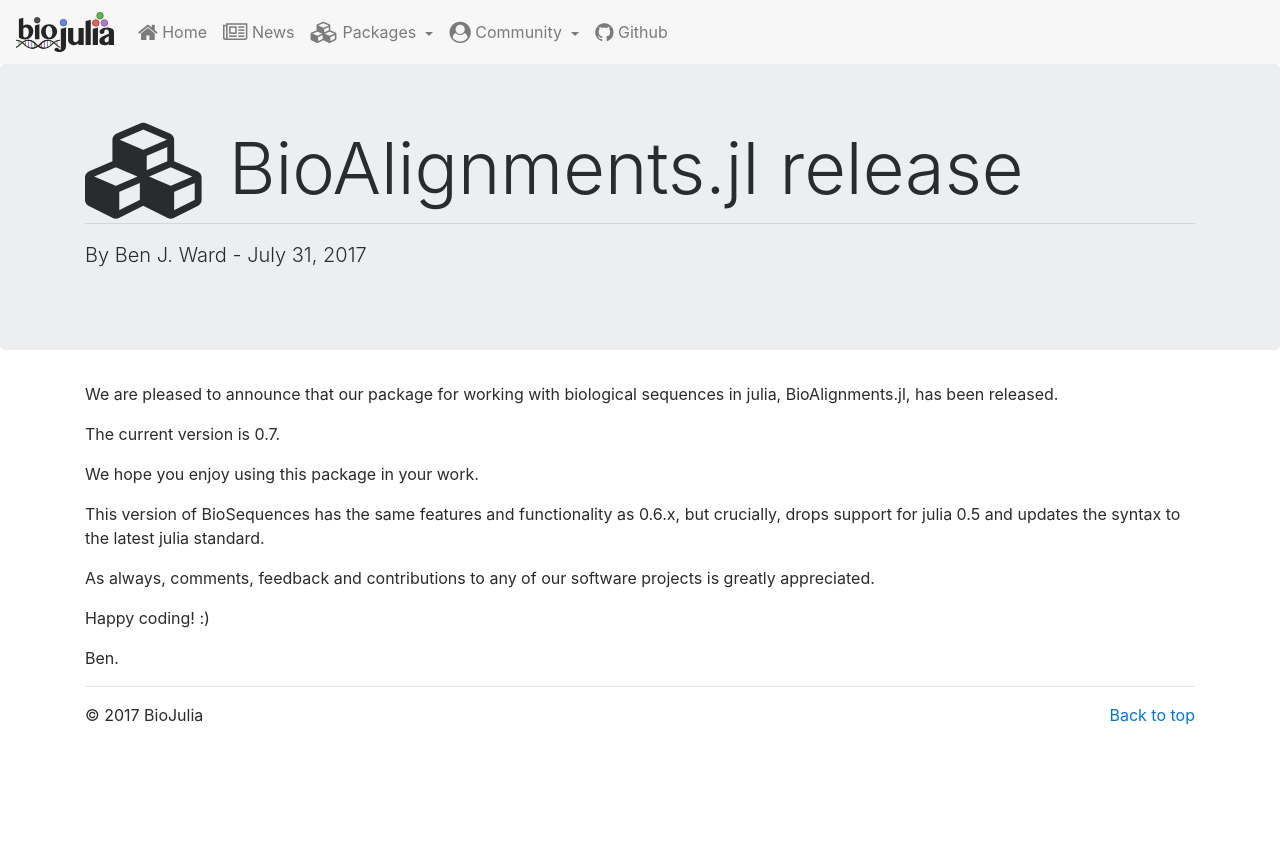
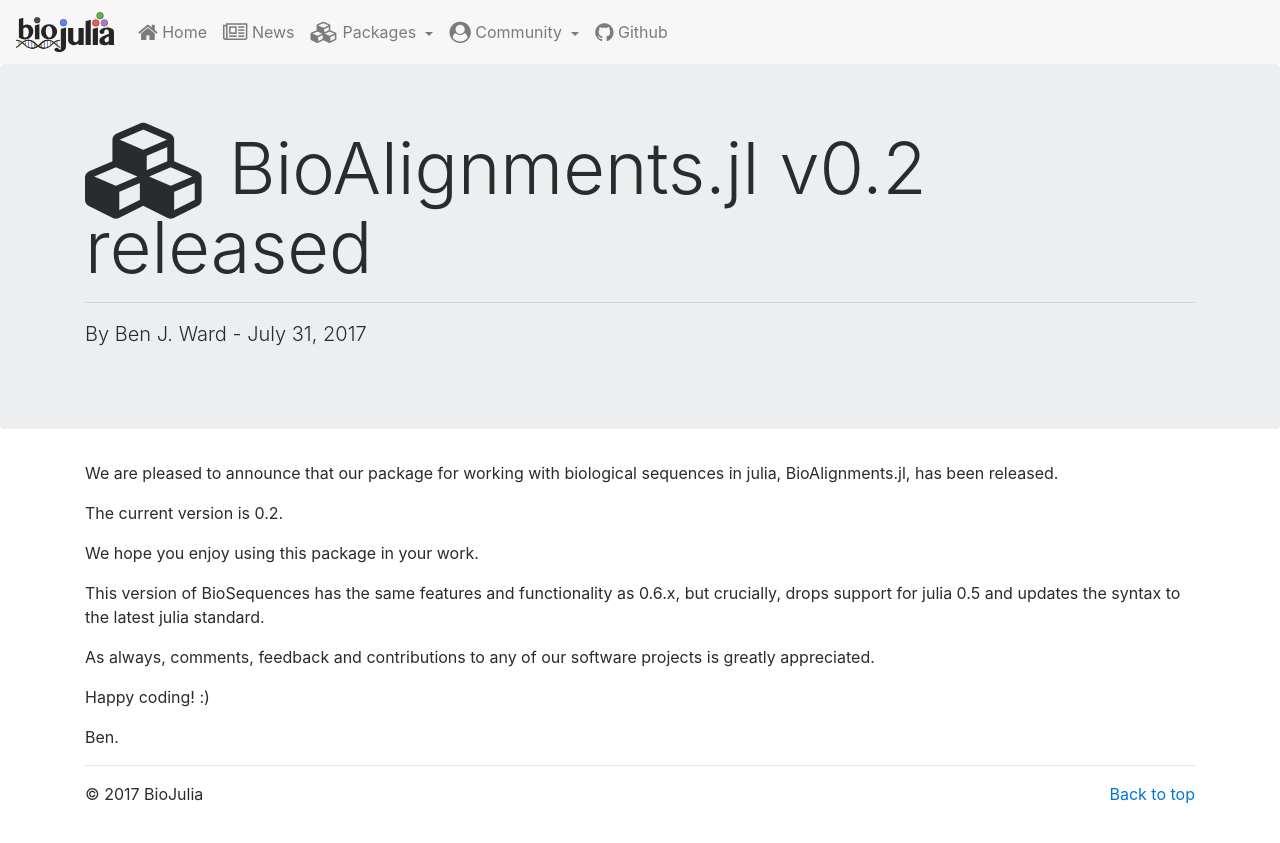
Before and after one commit to jakobnissen/biojulia.github.io, a Jekyll site: the page built from _posts/2017-07-31-bioalignments-release.md, in a window 1280 px wide. Shown: the top 843 px of the page. Built offline with Jekyll 4.4.1, drawn with Linux system fonts in a browser that asks for light colours; nearby versions of some CDN libraries.

Commit message:
Update posts to correct errors, also make BioStructures.jl appear in menu

```diff
--- a/_posts/2017-07-31-bioalignments-release.md
+++ b/_posts/2017-07-31-bioalignments-release.md
@@ -1,6 +1,6 @@
 ---
 layout: post
-title: "BioAlignments.jl release"
+title: "BioAlignments.jl v0.2 released"
 author: ben_ward
 categories: News
 tags: [release]
@@ -9,7 +9,7 @@ tags: [release]
 We are pleased to announce that our package for working with biological
 sequences in julia, BioAlignments.jl, has been released.
 
-The current version is 0.7.
+The current version is 0.2.
 
 We hope you enjoy using this package in your work.
 
```
Also changed, not shown: _data/packages.yml (+6 -5 lines), _posts/2017-06-14-biosequences-release.md (+1 -1 lines), _posts/2017-06-21-genomic-features-release.md (+1 -1 lines), _posts/2017-07-07-biobridger-release.md (+1 -1 lines), _posts/2017-07-31-biosequences-release.md (+1 -1 lines).
